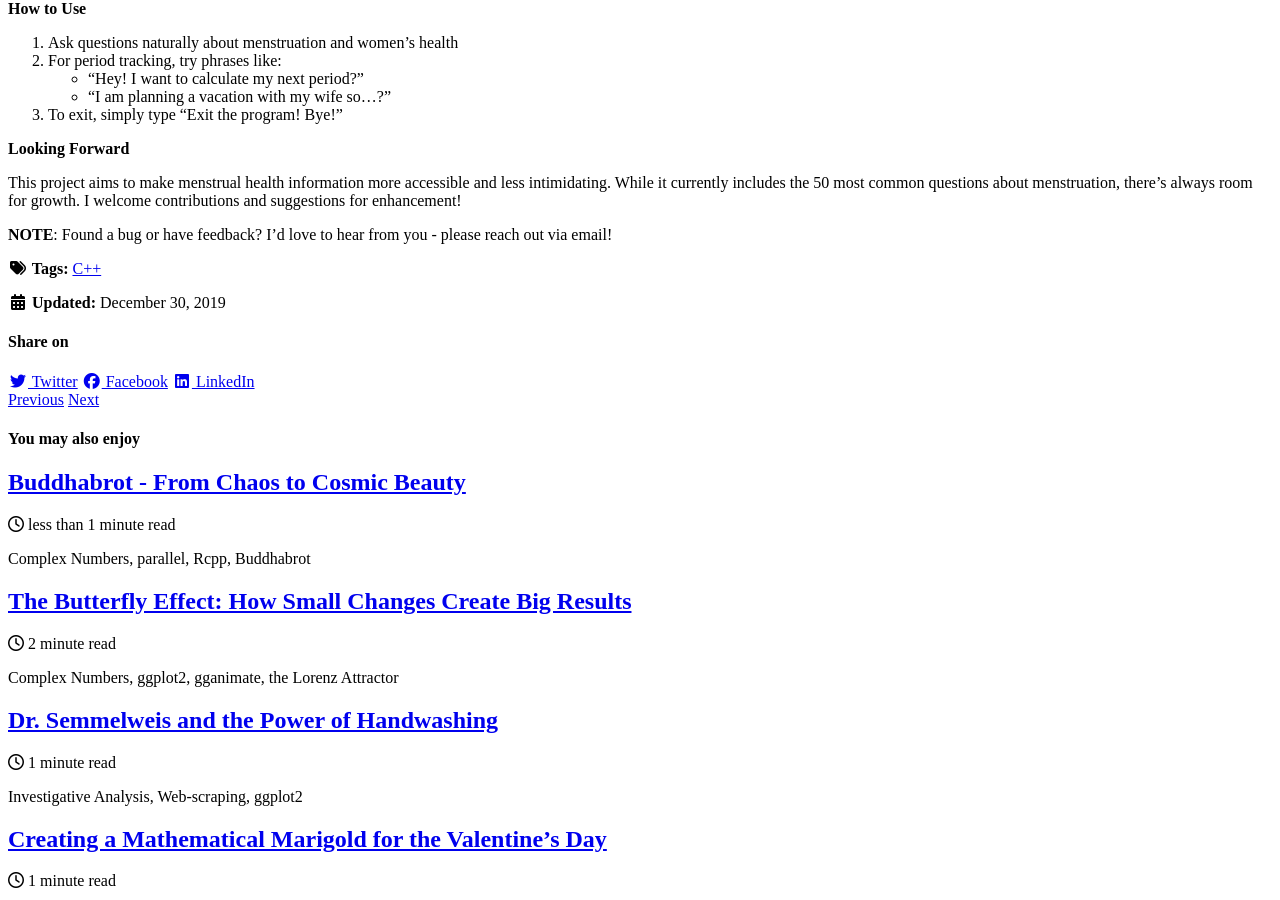
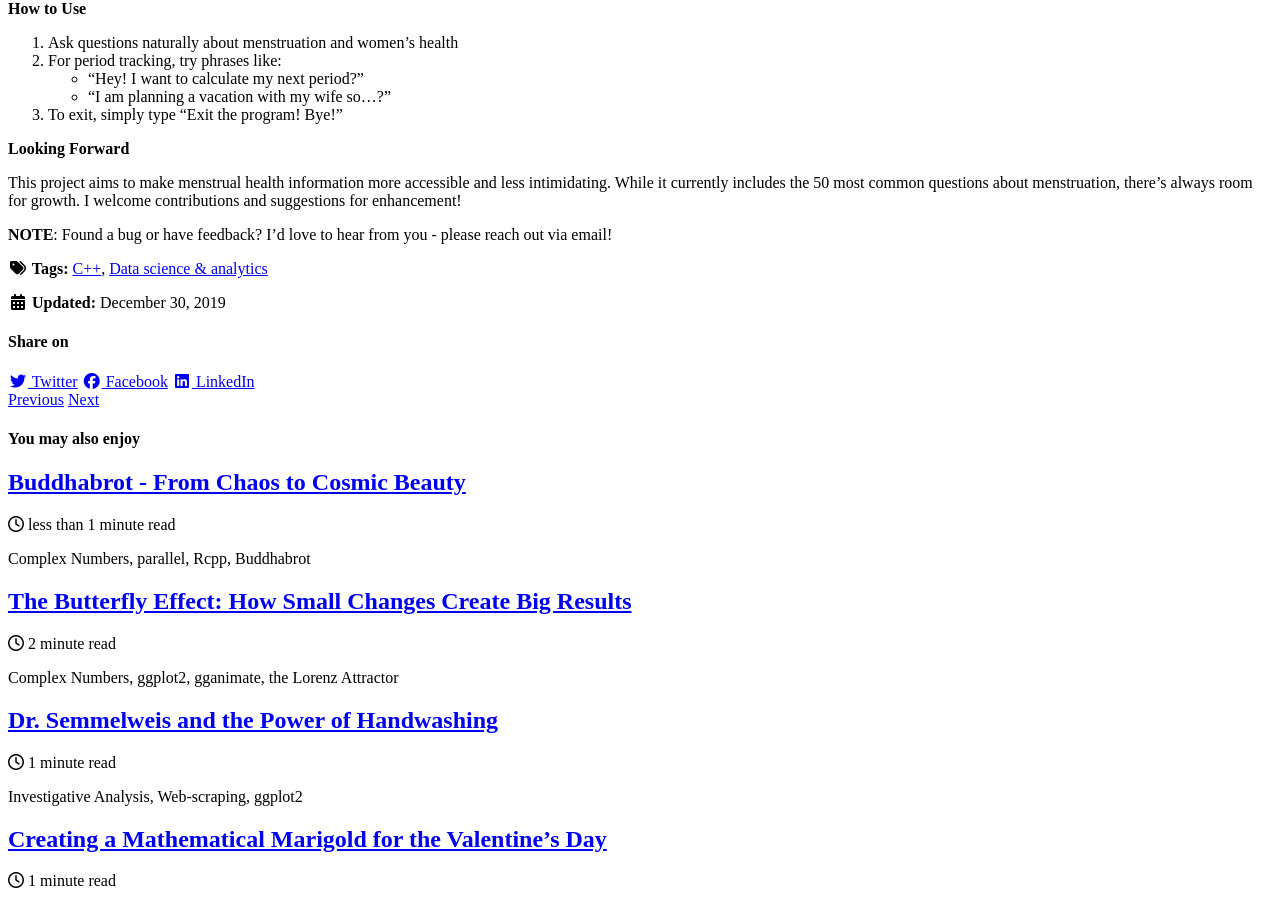
Before and after one commit to mihirp161/mihirp161.github.io, a Jekyll site: the page built from _posts/2019-12-30-dotmate.md, in a window 1280 px wide and 900 px high, scrolled down 4887 px. Built offline with Jekyll 4.4.1, drawn with Linux system fonts in a browser that asks for light colours; cached includes are drawn as plain includes; nearby versions of some CDN libraries.

Commit message:
Update 2019-12-30-dotmate.md

```diff
--- a/_posts/2019-12-30-dotmate.md
+++ b/_posts/2019-12-30-dotmate.md
@@ -1,7 +1,7 @@
 ---
 title: ".MATE: A Menstruation Guide"
 date: 2019-12-30
-tags: [C++]
+tags: [Data science & analytics, C++]
 header:
 excerpt: "OOP, Polymorphism, Inheritence, Overloaded Operators, Levenshtein Distance"
 mathjax: "true"
```
